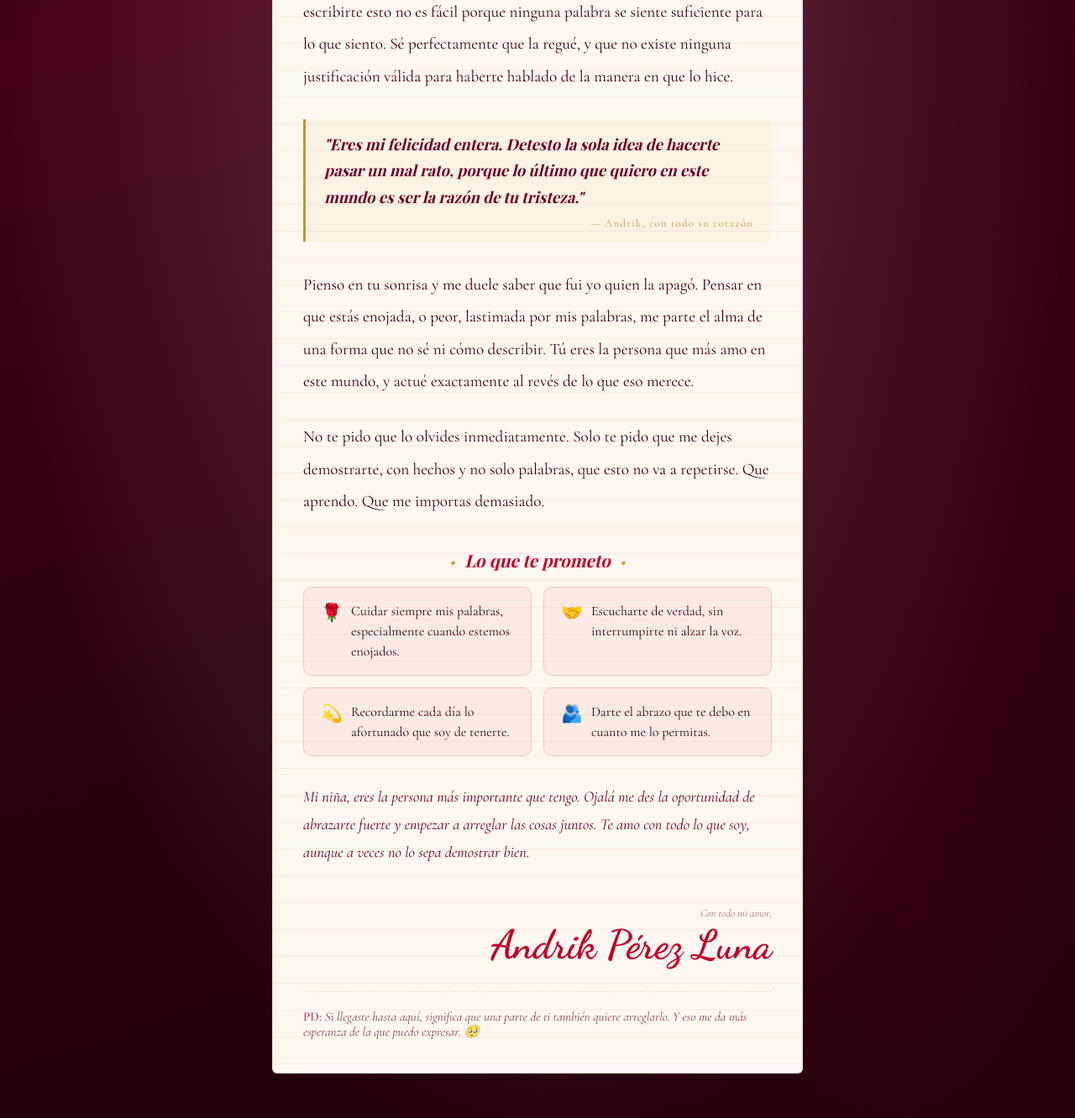
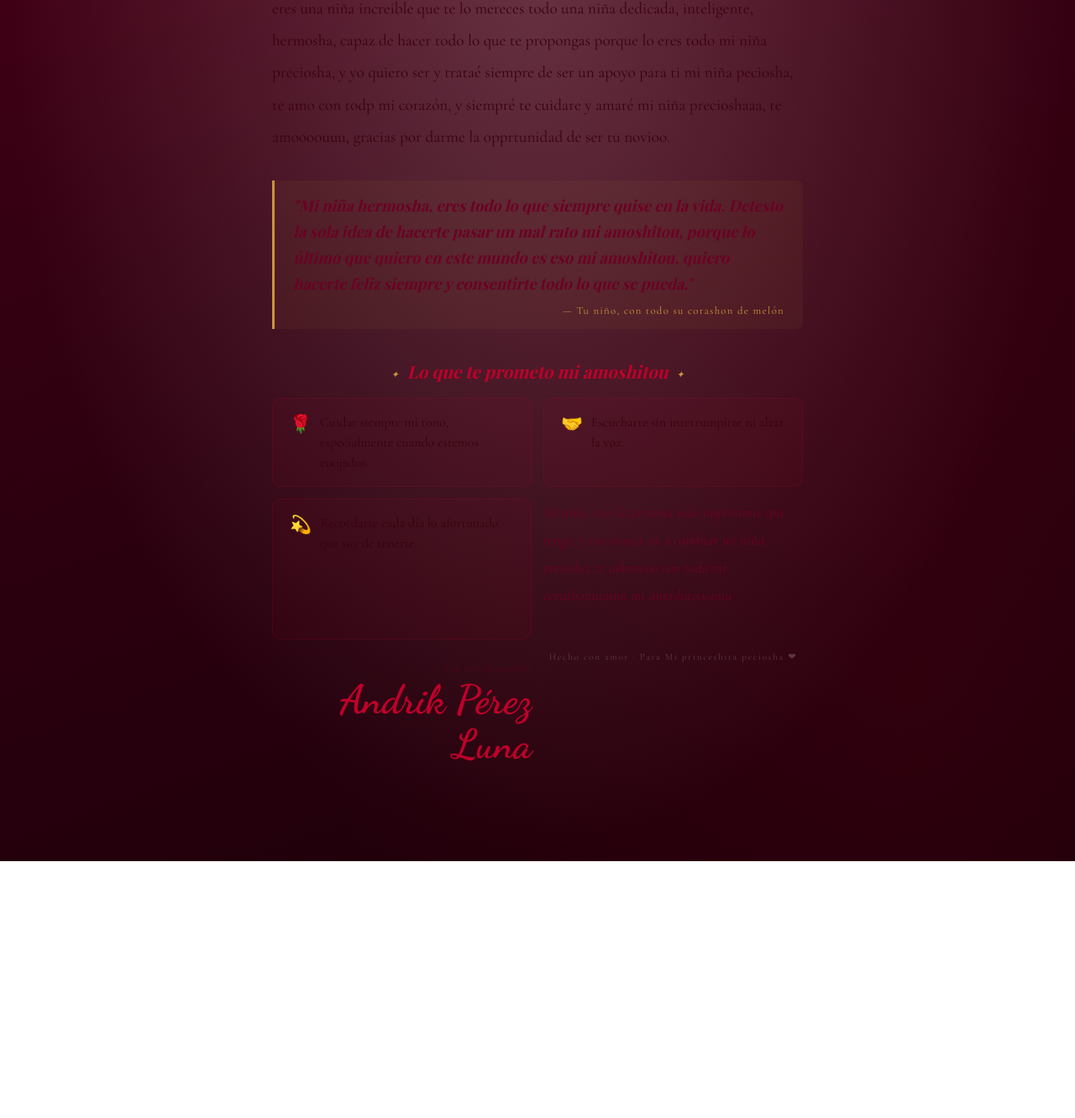
Before and after one commit to Andrikpl/PellonAmoshito, a plain HTML site: page disculpas_mariana.html in a window 1280 px wide. Shown: the part 1108-2440 px from the top of the page at 84% size. After the commit the page ends 2134 px from the top, so only its background shows below. Drawn offline with nearby package versions, Linux system fonts and the light colour scheme; a web font is replaced by a local one.

Commit message:
Update heartfelt message in disculpas_mariana.html

```diff
--- a/disculpas_mariana.html
+++ b/disculpas_mariana.html
@@ -353,11 +353,10 @@
 
 <!-- ═══════════ HERO ═══════════ -->
 <section class="hero">
-  <p class="hero-eyebrow">Una carta escrita desde lo más profundo</p>
-  <h1 class="hero-title">Lo siento,<br><em>mi amor.</em></h1>
+  <p class="hero-eyebrow">Una carta escrita desde lo más profundo de mi corazoncito amoshitou</p>
+  <h1 class="hero-title">Lo siento,<br><em>mi niña peciosha.</em></h1>
   <div class="hero-divider"><span>❤</span></div>
-  <p class="hero-sub">Para ti, Mariana Mendoza de la Fuente</p>
-  <p class="scroll-hint">↓ &nbsp; sigue leyendo</p>
+  <p class="hero-sub">Para la niña mash hermosha del mundou </p>
 </section>
 
 <!-- ═══════════ CARTA ═══════════ -->
@@ -368,73 +367,47 @@
     <p class="para-nombre">Mariana Mendoza<br>de la Fuente</p>
   </div>
 
-  <div class="carta-body">
-    <p class="fecha">Puebla, junio de 2026</p>
 
     <p class="carta-p">
-      Mi <span class="nombre-inline">Mariana</span> hermosa,<br>
-      escribirte esto no es fácil porque ninguna palabra se siente suficiente para lo que siento.
-      Sé perfectamente que la regué, y que no existe ninguna justificación válida para haberte hablado
-      de la manera en que lo hice.
+      Mi <span class="nombre-inline">chaparrita</span> hermosha,<br> perdóname mi niña peciosha, sabes que eresh lo mejor que me ha pasado en la vida, te amo, te adoro,solo quiero reír y estar bien siempre contigo como solemos estar, eres una niña increible que te lo mereces todo
+      una niña dedicada, inteligente, hermosha, capaz de hacer todo lo que te propongas porque lo eres todo mi niña preciosha, y yo quiero ser y trataé siempre de ser un apoyo para ti mi niña peciosha, te amo con todp mi corazón, y siempré te cuidare y amaré mi niña precioshaaa, te amoooouuu, gracias por darme la opprtunidad de ser tu novioo.
     </p>
 
     <div class="versiculo">
-      <p>"Eres mi felicidad entera. Detesto la sola idea de hacerte pasar un mal rato,
-         porque lo último que quiero en este mundo es ser la razón de tu tristeza."</p>
-      <cite>— Andrik, con todo su corazón</cite>
+      <p>"Mi niña hermosha, eres todo lo que siempre quise en la vida. Detesto la sola idea de hacerte pasar un mal rato mi amoshitou,
+         porque lo último que quiero en este mundo es eso mi amoshitou, quiero hacerte feliz siempre y consentirte todo lo que se pueda."</p>
+      <cite>— Tu niño, con todo su corashon de melón </cite>
     </div>
 
-    <p class="carta-p">
-      Pienso en tu sonrisa y me duele saber que fui yo quien la apagó.
-      Pensar en que estás enojada, o peor, lastimada por mis palabras,
-      me parte el alma de una forma que no sé ni cómo describir.
-      Tú eres la persona que más amo en este mundo, y actué exactamente al revés de lo que eso merece.
-    </p>
 
-    <p class="carta-p">
-      No te pido que lo olvides inmediatamente. Solo te pido que me dejes demostrarte,
-      con hechos y no solo palabras, que esto no va a repetirse.
-      Que aprendo. Que me importas demasiado.
-    </p>
-
-    <p class="promesas-titulo">Lo que te prometo</p>
+    <p class="promesas-titulo">Lo que te prometo mi amoshitou</p>
 
     <div class="promesas-grid">
       <div class="promesa-item">
         <span class="promesa-icon">🌹</span>
-        <span class="promesa-texto">Cuidar siempre mis palabras, especialmente cuando estemos enojados.</span>
+        <span class="promesa-texto">Cuidar siempre mi tono, especialmente cuando estemos enojados.</span>
       </div>
       <div class="promesa-item">
         <span class="promesa-icon">🤝</span>
-        <span class="promesa-texto">Escucharte de verdad, sin interrumpirte ni alzar la voz.</span>
+        <span class="promesa-texto">Escucharte sin interrumpirte ni alzar la voz.</span>
       </div>
       <div class="promesa-item">
         <span class="promesa-icon">💫</span>
-        <span class="promesa-texto">Recordarme cada día lo afortunado que soy de tenerte.</span>
+        <span class="promesa-texto">Recordarte cada día lo afortunado que soy de tenerte.</span>
       </div>
-      <div class="promesa-item">
-        <span class="promesa-icon">🫂</span>
-        <span class="promesa-texto">Darte el abrazo que te debo en cuanto me lo permitas.</span>
-      </div>
-    </div>
+
 
     <p class="cierre">
-      Mi niña, eres la persona más importante que tengo.
-      Ojalá me des la oportunidad de abrazarte fuerte
-      y empezar a arreglar las cosas juntos.
-      Te amo con todo lo que soy, aunque a veces no lo sepa demostrar bien.
+      Mi niña, eres la persona más importante que tengo, y eso nunca va a cambiar mi niña peciosha, te adoroooo con toda mi corashónnnnnn mi amoshitooouuu
     </p>
 
     <div class="firma-wrap">
-      <p class="firma-label">Con todo mi amor,</p>
+      <p class="firma-label">Con todo mi amoshito,</p>
       <p class="firma-nombre">Andrik Pérez Luna</p>
     </div>
 
-    <p class="posdata"><strong>PD:</strong> Si llegaste hasta aquí, significa que una parte de ti también quiere arreglarlo. Y eso me da más esperanza de la que puedo expresar. 🥺</p>
-  </div>
-</div>
 
-<p class="page-footer">Hecho con amor · Para Mariana ❤</p>
+<p class="page-footer">Hecho con amor · Para Mi princeshita peciosha ❤</p>
 
 <script>
   // ─── CORAZONES FLOTANTES ───────────────────────────────────────
```
